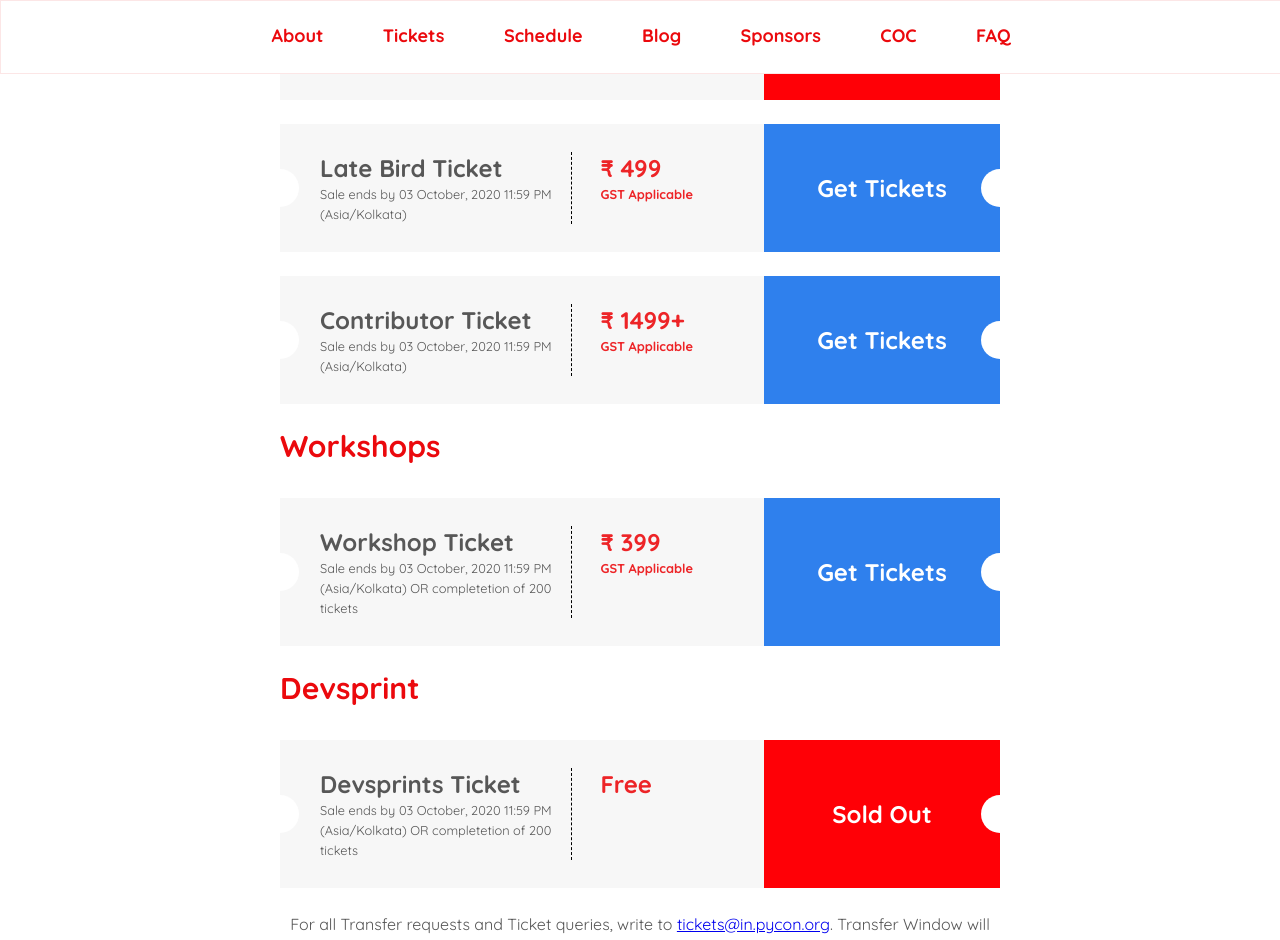
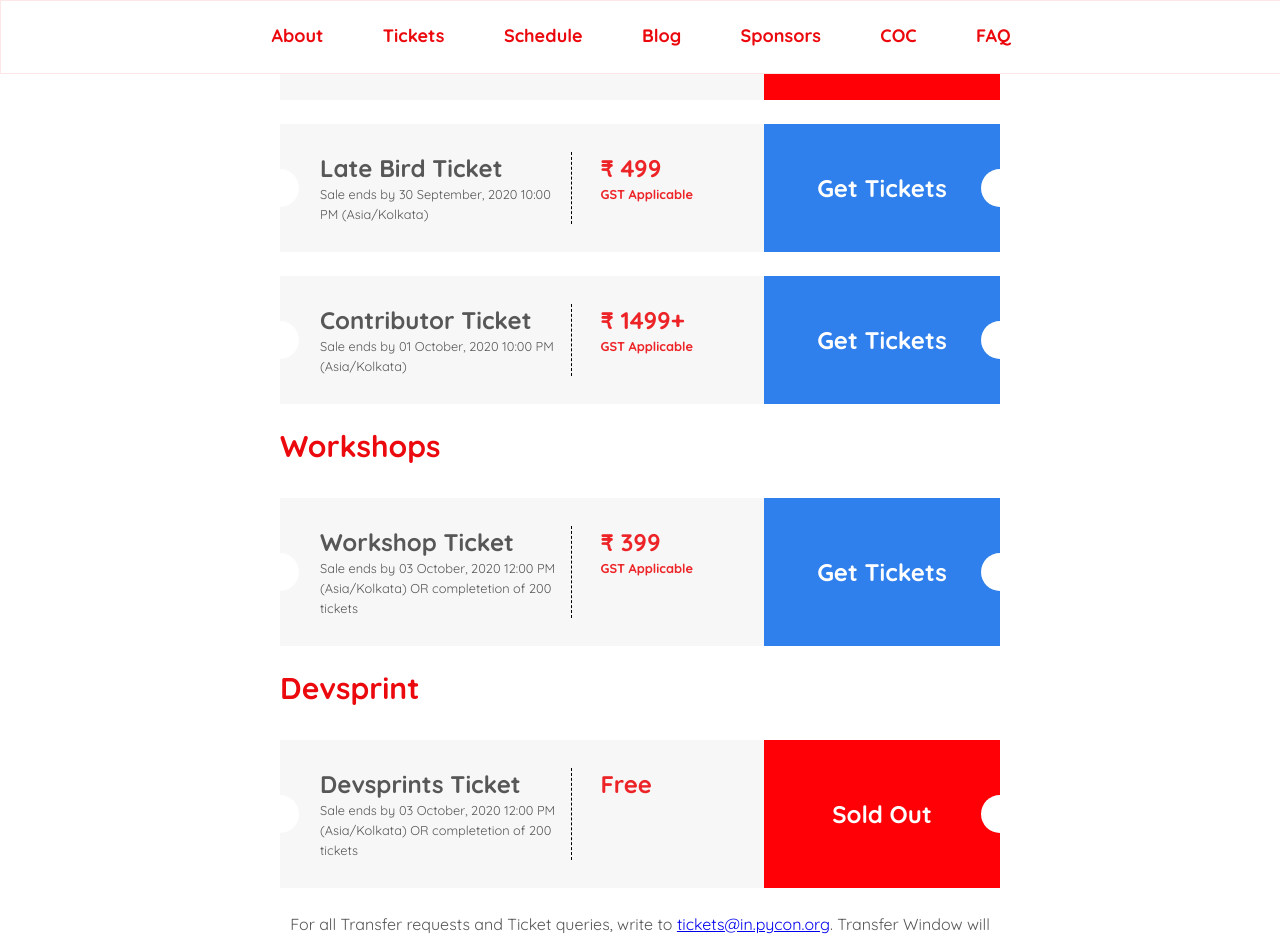
Before and after one commit to pythonindia/inpycon2020, a Jekyll site: the page built from index.md, in a window 1280 px wide and 1400 px high, scrolled down 4682 px. Shown: the top 940 px of the window. Built offline with Jekyll 4.4.1, drawn with Linux system fonts in a browser that asks for light colours.

Commit message:
Update ticket dates
Signed-off-by: Nabarun Pal <pal.nabarun95@gmail.com>

```diff
--- a/_data/tickets.yml
+++ b/_data/tickets.yml
@@ -11,25 +11,25 @@
   status: sold
   url: https://www.townscript.com/e/pycon-india-2020
 - name: Late Bird Ticket
-  brief: Sale ends by 03 October, 2020 11:59 PM (Asia/Kolkata)
+  brief: Sale ends by 30 September, 2020 10:00 PM (Asia/Kolkata)
   cost: 499
   type: conference
   status: available
   url: https://www.townscript.com/e/pycon-india-2020
 - name: Contributor Ticket
-  brief: Sale ends by 03 October, 2020 11:59 PM (Asia/Kolkata)
+  brief: Sale ends by 01 October, 2020 10:00 PM (Asia/Kolkata)
   cost: 1499+
   type: conference
   status: available
   url: https://www.townscript.com/e/pycon-india-2020
 - name: Workshop Ticket
-  brief: Sale ends by 03 October, 2020 11:59 PM (Asia/Kolkata) OR completetion of 200 tickets
+  brief: Sale ends by 03 October, 2020 12:00 PM (Asia/Kolkata) OR completetion of 200 tickets
   cost: 399
   type: workshop
   status: available
   url: https://www.townscript.com/e/pycon-india-2020
 - name: Devsprints Ticket
-  brief: Sale ends by 03 October, 2020 11:59 PM (Asia/Kolkata) OR completetion of 200 tickets
+  brief: Sale ends by 03 October, 2020 12:00 PM (Asia/Kolkata) OR completetion of 200 tickets
   cost: Free
   type: devsprint
   status: sold
```
